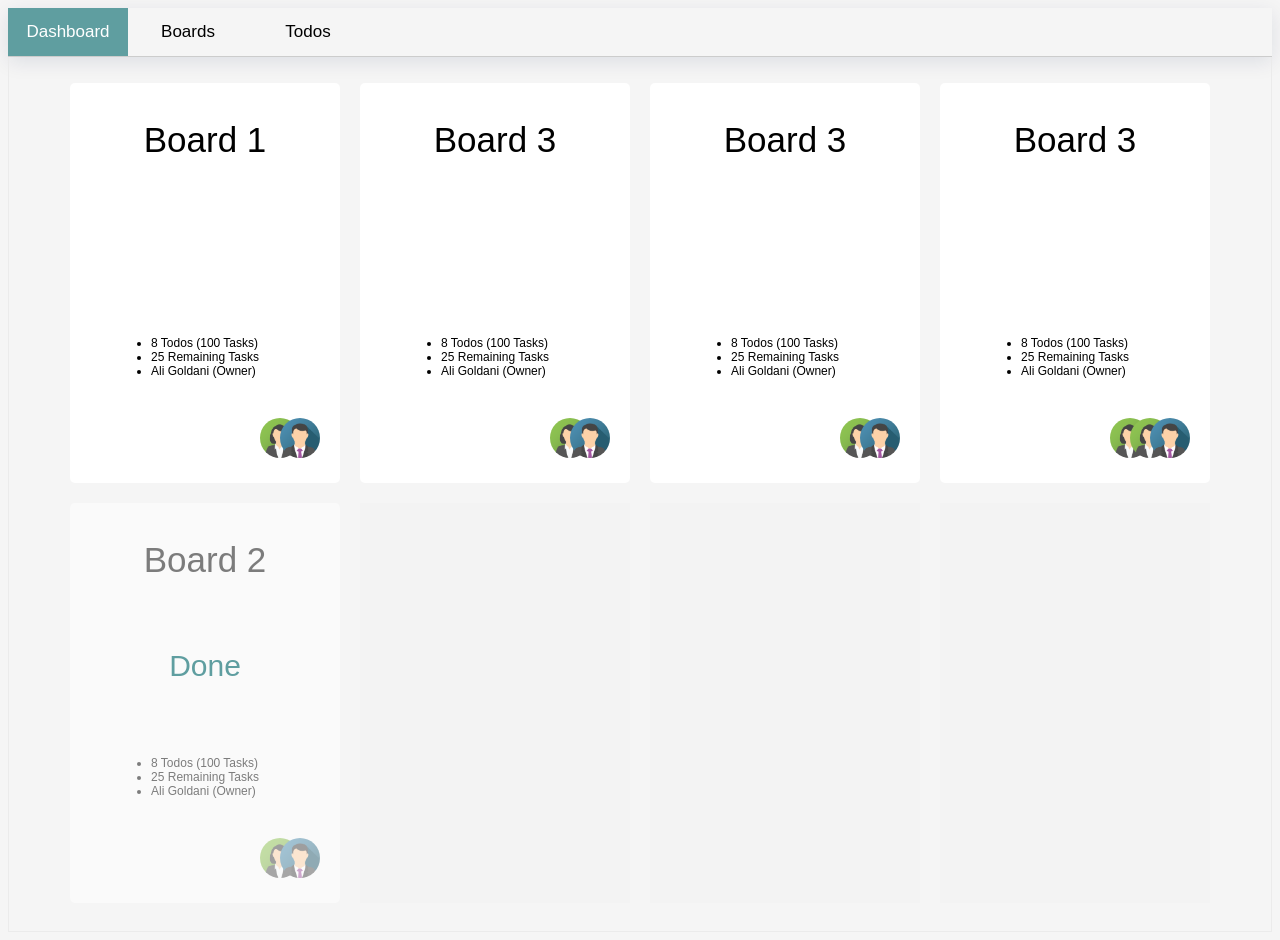
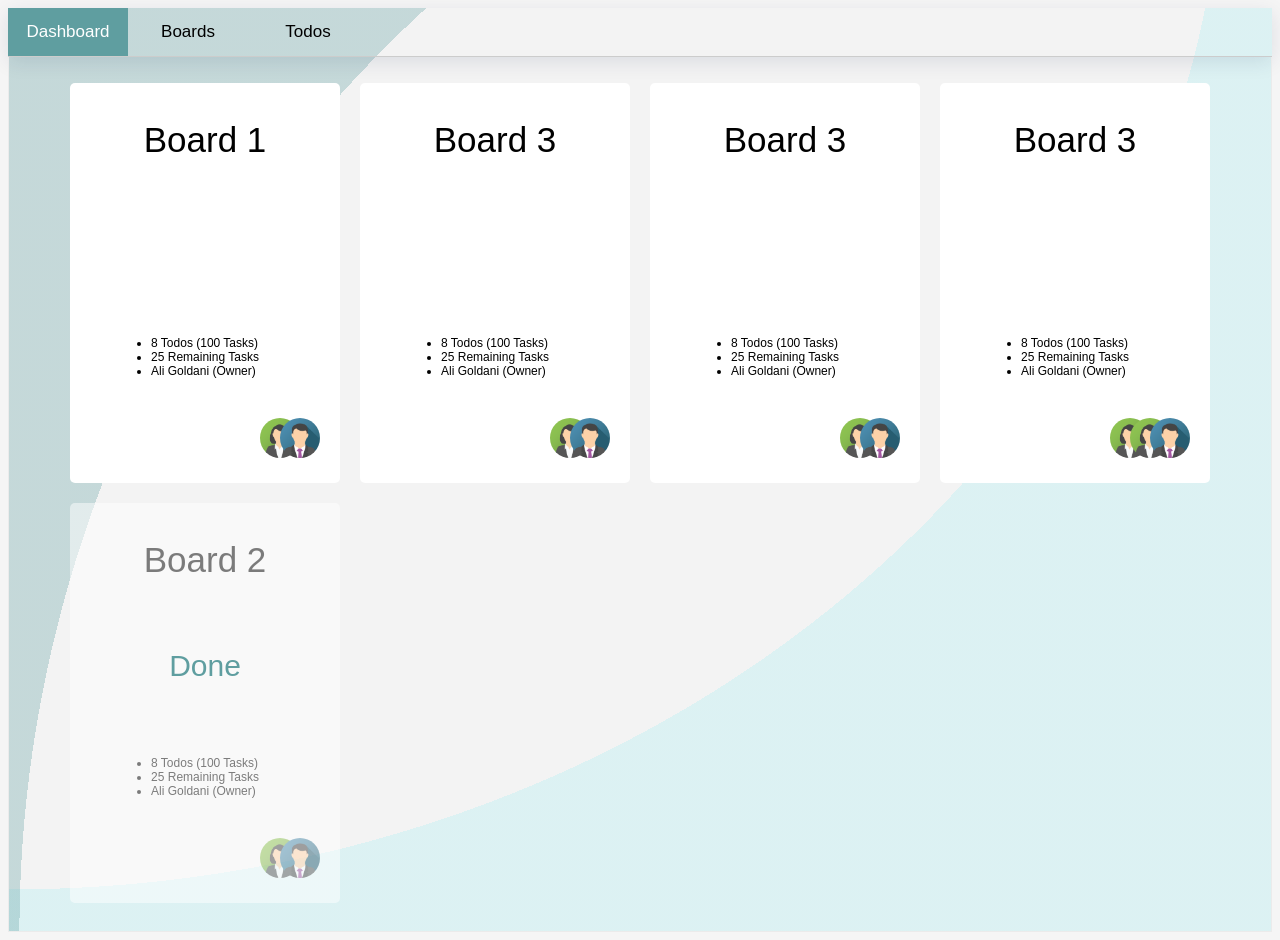
Before and after one commit to part-cadet/todo-server, a website: page index.html in a window 1280 px wide. Drawn offline with nearby package versions, Linux system fonts and the light colour scheme.

Commit message:
Styles updated

```diff
--- a/assets/scss/_dashboard.scss
+++ b/assets/scss/_dashboard.scss
@@ -64,7 +64,7 @@ $primaryColor: cadetblue;
 		}
 
 		.empty {
-			background-color: rgb(243, 243, 243);
+			background-color:transparent;
 			box-sizing: border-box;
 			padding: 3% 0% 2% 0%;
 			margin: 10px;
--- a/index.html
+++ b/index.html
@@ -12,7 +12,7 @@
 </head>
 
 <body>
-
+<div class="bg">
 	<div class="tab">
 		<!-- <button class="tablinks" onclick="openCity(event, 'London')">Londonnn</button>
     <button class="tablinks" onclick="openCity(event, 'Paris')">Paris</button>
@@ -101,7 +101,7 @@
 		</div>
 
 	</div>
-
+</div>
 </body>
 
 </html>
--- a/script.js
+++ b/script.js
@@ -17,3 +17,5 @@ window.onload = () => {
         document.getElementById("boardBox").appendChild(emptyDiv);
     }
 }
+
+window.onresize = () => {location.reload();};
```
Also changed, not shown: assets/css/style.css.
